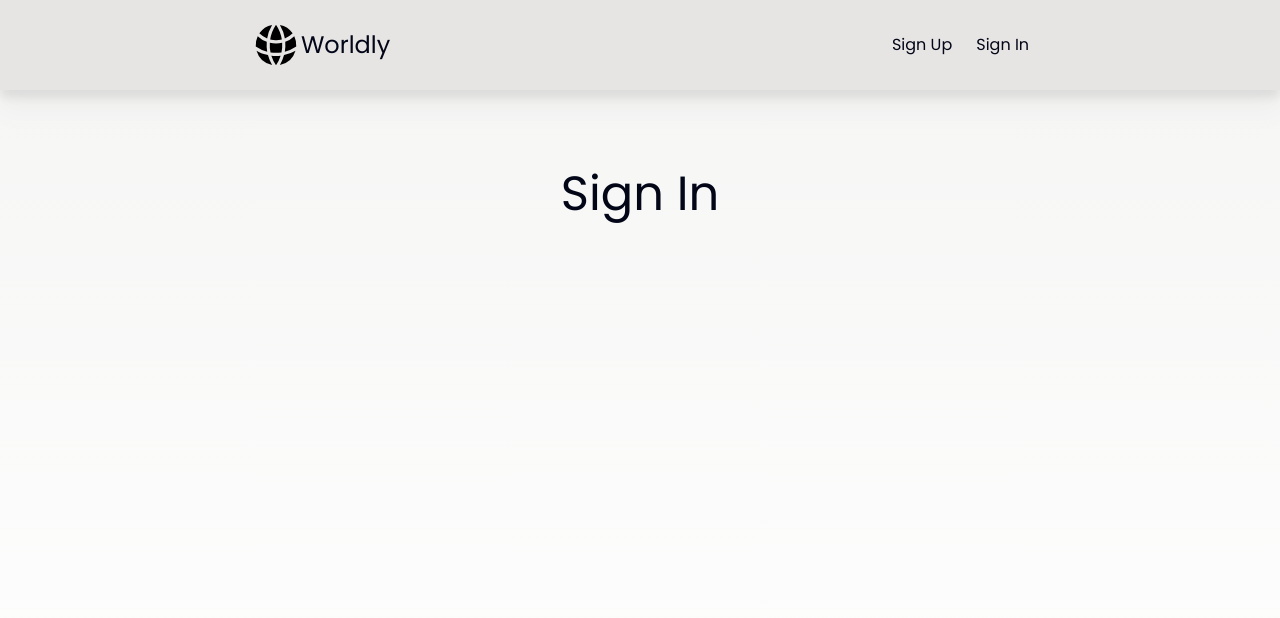
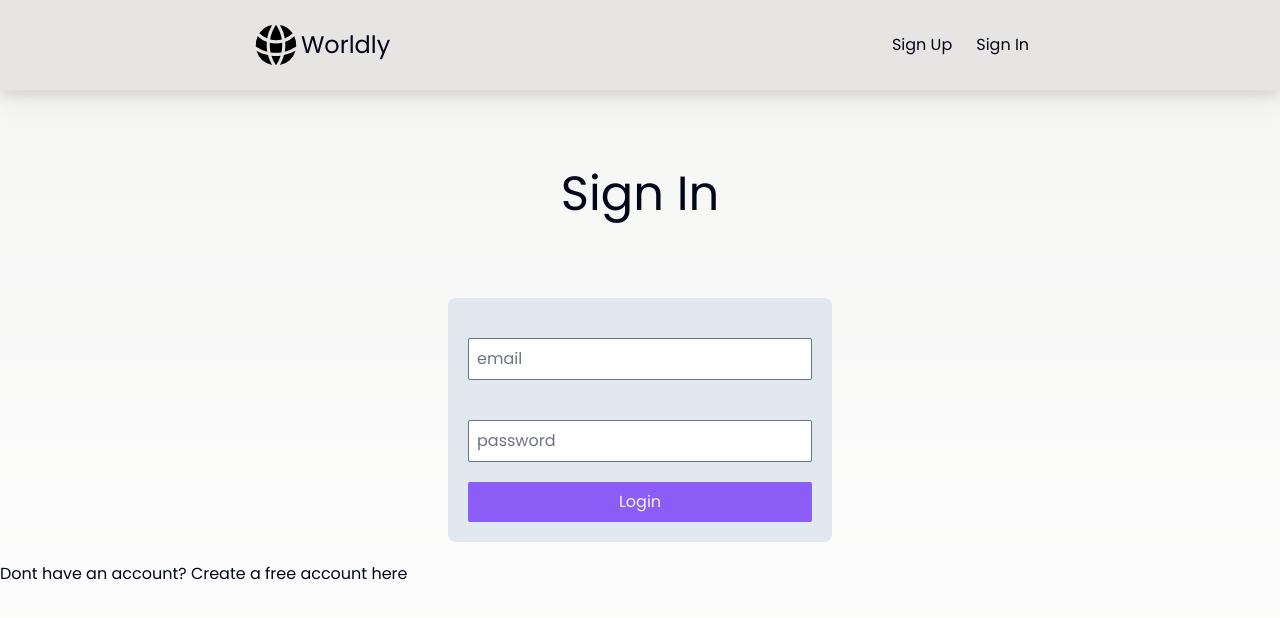
Before and after one commit to DominykMcNamara/worldly, a Next.js app: page /signin in a window 1280 px wide. Shown: the top 618 px of the page. Built offline with nearby package versions, Linux system fonts and the light colour scheme.

Commit message:
signin flow complete

```diff
--- a/package.json
+++ b/package.json
@@ -12,6 +12,8 @@
     "seed": "ts-node --compiler-options {\"module\":\"CommonJS\"} prisma/seed.ts"
   },
   "dependencies": {
+    "@auth/prisma-adapter": "^1.0.2",
+    "@next-auth/prisma-adapter": "^0.4.4-canary.81",
     "@prisma/client": "^5.2.0",
     "@types/node": "20.5.7",
     "@types/react": "18.2.21",
@@ -32,6 +34,7 @@
   },
   "devDependencies": {
     "@tailwindcss/forms": "^0.5.6",
+    "@types/bcrypt": "^5.0.0",
     "cypress": "^13.0.0",
     "prisma": "^5.2.0"
   }
--- a/src/app/api/auth/[...nextauth]/route.ts
+++ b/src/app/api/auth/[...nextauth]/route.ts
@@ -1,8 +1,6 @@
+import { authOptions } from "@/lib/auth/authOptions"
 import NextAuth from "next-auth"
 
- /*const handler = NextAuth({
-
-})
+ const handler = NextAuth(authOptions)
 
 export { handler as GET, handler as POST }
-*/
--- /dev/null
+++ b/src/app/api/credentials/route.ts
@@ -0,0 +1,11 @@
+import { checkCredentials } from "@/lib/auth/checkCredentials";
+import { NextResponse } from "next/server";
+
+export async function POST(request: Request) {
+ const { email, password } = await request.json()
+ const user = await checkCredentials(email, password)
+if (!user) {
+    return NextResponse.json({message: 'Invalid email or password'}, {status: 409})
+}
+return NextResponse.json({user}, {status: 200})
+}
--- /dev/null
+++ b/src/app/components/SignInForm.tsx
@@ -0,0 +1,85 @@
+"use client";
+import Link from "next/link";
+import { useState, ChangeEvent, useEffect } from "react";
+import { signIn, signOut } from "next-auth/react";
+import { useSearchParams, useRouter } from "next/navigation";
+
+export default function SignInForm() {
+    const router = useRouter()
+    const searchParams = useSearchParams();
+    const [email, setEmail] = useState("")
+    const [password, setPassword] = useState("")
+    const callbackUrl = searchParams?.get('callbackUrl') || '/signup'
+     const [isLoading, setIsLoading] = useState(false)
+    const [errorMessage, setErrorMessage] = useState("")
+
+
+    async function handleSubmit(e: React.FormEvent<HTMLFormElement>) {
+      e.preventDefault();
+      setIsLoading(true)
+      try {
+        const result = await signIn("credentials", {
+          email: email.toLowerCase(),
+          password: password,
+          redirect: false,
+          callbackUrl,
+        });
+        if (!result?.error) {
+          setIsLoading(false)
+          router.push(callbackUrl);
+        }
+
+        else {
+          setIsLoading(false)
+          setErrorMessage("Email or password is incorrect");
+        }
+      } catch (err) {
+        console.log(err);
+      }
+    }
+
+  return (
+    <>
+      <form
+        onSubmit={handleSubmit}
+        className="flex flex-col my-5 w-96 mx-auto p-5 bg-slate-200 rounded-lg"
+      >
+        <input
+          className="my-5 p-2 outline-none rounded-sm"
+          onChange={(e) => setEmail(e.target.value)}
+          name='email'
+          value={email}
+          type="text"
+          placeholder="email"
+          cy-data="login-email"
+          required
+        />
+        <input
+          className="my-5 p-2 outline-none rounded-sm"
+          type="password"
+          placeholder="password"
+          onChange={(e) => setPassword(e.target.value)}
+          name="password"
+          value={password}
+          cy-data="login-password"
+          required
+        />
+        {errorMessage && <p className="text-center text-red-500">{errorMessage}</p>}
+        <button
+        disabled={isLoading}
+          cy-data="login-button"
+          className="bg-violet-500 p-2 text-slate-100 rounded-sm hover:opacity-90"
+        >
+          {isLoading ? 'Logging in...' : 'Login'}
+        </button>
+      </form>
+      <Link
+        cy-data="login-signup"
+        className="text-center no-underline hover:underline my-5"
+        href="/signup"
+      >
+        Dont have an account? Create a free account here
+      </Link>
+    </>
+  );
+  }
--- a/src/app/components/SignUpForm.tsx
+++ b/src/app/components/SignUpForm.tsx
@@ -59,10 +59,10 @@ export default function SignUpForm(): JSX.Element {
         lastName: formData.lastName,
         password: formData.password,
         image: formData.image,
-        location: formData.location,
-        pronouns: formData.pronouns,
-        link: formData.link.toLowerCase(),
-        bio: formData.bio,
+        location: formData.location || 'Earth',
+        pronouns: formData.pronouns || 'N/A',
+        link: formData.link.toLowerCase() || 'N/A',
+        bio: formData.bio || 'Hello World',
       }),
     });
 
@@ -246,7 +246,7 @@ export default function SignUpForm(): JSX.Element {
       {successMessage && (
         <Link
           cy-data="login-link"
-          href="/login"
+          href="/signin"
           className="hover:underline text-green-500 text-center"
         >
           {successMessage}
--- a/src/app/signin/page.tsx
+++ b/src/app/signin/page.tsx
@@ -1,8 +1,10 @@
 import React from "react";
+import SignInForm from "../components/SignInForm";
 export default function page() {
     return (
       <section id='signin'>
         <h1 className="text-center text-5xl my-20">Sign In</h1>
+        <SignInForm />
 
       </section>
     )
--- /dev/null
+++ b/src/lib/auth/authOptions.ts
@@ -0,0 +1,82 @@
+import type { NextAuthOptions } from "next-auth";
+import prisma from "../prisma";
+import CredentialsProvider from "next-auth/providers/credentials";
+import { PrismaAdapter } from "@next-auth/prisma-adapter";
+import { findUserByEmail } from "../user/findUniqueUser";
+import { comparePasword } from "../user/comparePassword";
+import bcrypt from "bcrypt";
+
+export const authOptions: NextAuthOptions = {
+  pages: {
+    signIn: "/signin",
+  },
+  secret: process.env.NEXTAUTH_SECRET,
+  adapter: PrismaAdapter(prisma),
+  session: {
+    strategy: "jwt",
+  },
+  providers: [
+    CredentialsProvider({
+      name: "Sign in",
+      credentials: {
+        email: { type: "email", placeholder: "email@email.com" },
+        password: { type: "password", placeholder: "password" },
+      },
+
+      async authorize(credentials) {
+        const res = await fetch("http://localhost:3000/api/credentials", {
+          method: "POST",
+          body: JSON.stringify({
+            email: credentials?.email,
+            password: credentials?.password,
+          }),
+          headers: { "Content-Type": "application/json" },
+        });
+
+        const user = await res.json();
+        if (res.ok && user) {
+          console.log(user);
+          return user;
+        }
+        return null;
+      },
+    }),
+  ],
+  callbacks: {
+    session: async ({ session, token }) => {
+      const userData = await prisma?.user.findUnique({
+        where: {
+          email: session.user?.email || undefined,
+        },
+      });
+      return {
+        ...session,
+        user: {
+          ...session.user,
+          userId: userData?.id,
+          firstName: userData?.firstName,
+          lastName: userData?.lastName,
+          username: userData?.username,
+          id: token.id,
+          randomKey: token.randomKey,
+          image: userData?.image,
+          bio: userData?.bio,
+          location: userData?.location,
+          pronouns: userData?.pronouns,
+          link: userData?.link,
+        },
+      };
+    },
+    jwt: ({ token, user }) => {
+      if (user) {
+        const u = user as unknown as any;
+        return {
+          ...token,
+          id: u.id,
+          randomKey: u.randomKey,
+        };
+      }
+      return token;
+    },
+  },
+};
--- /dev/null
+++ b/src/lib/auth/checkCredentials.ts
@@ -0,0 +1,15 @@
+const bcrypt = require('bcrypt')
+import prisma from "../prisma";
+
+
+export async function checkCredentials(email: string, password: string) {
+   const hashedPassword = await bcrypt.hash(password, 10)
+    const user = await prisma?.user.findUnique({
+        where: { email: email},
+
+    })
+    if(user && bcrypt.compare(user.password, hashedPassword)) {
+        return user
+    }
+
+}
--- /dev/null
+++ b/src/lib/user/comparePassword.ts
@@ -0,0 +1,6 @@
+const bcrypt = require('bcrypt')
+
+export async function comparePasword(password: string, passwordToCompare: string): Promise<boolean> {
+    const passwordMatch: boolean = await bcrypt.compare(password, passwordToCompare)
+    return passwordMatch
+}
```
Also changed, not shown: 1 other file (tests, documents, lock files or other folders).
